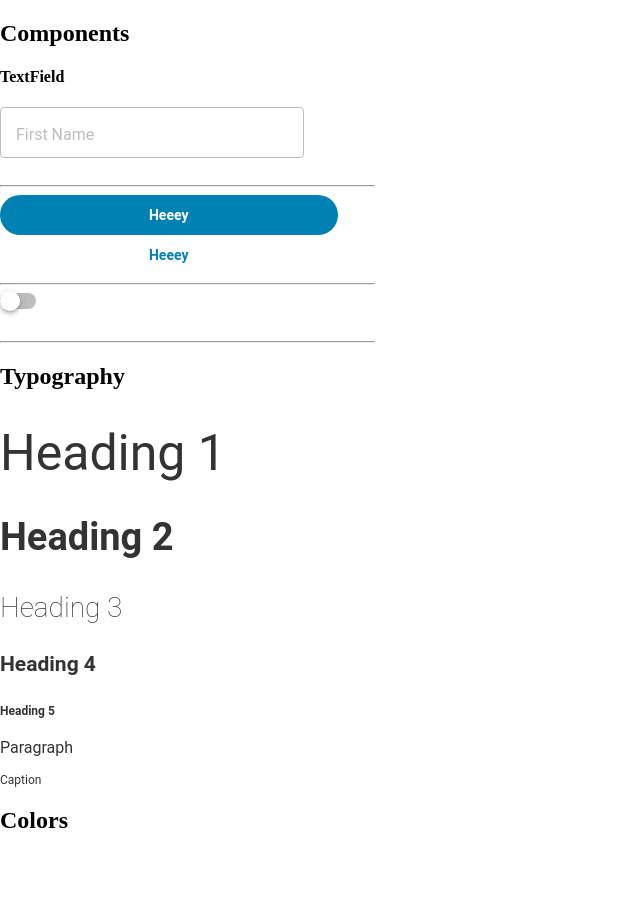
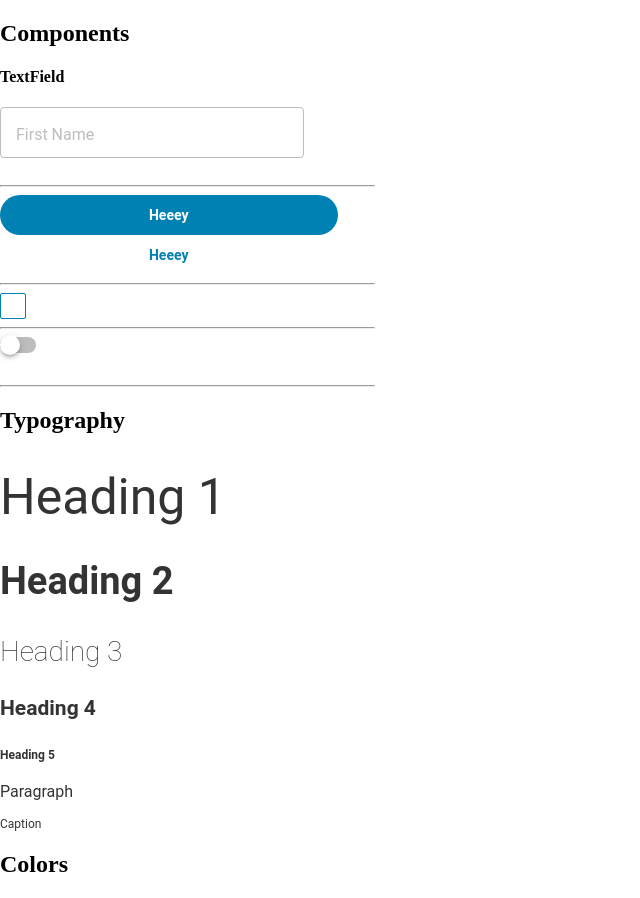
Before and after one commit to chrisnorthcutt/react-library, a React (Create React App) app in the folder universal-components/: page / in a window 1280 px wide. Shown: the whole page, without its empty margins (0-640 px from the left). Before the commit the page ends 854 px from the top, so only its background shows below. Built offline with nearby package versions, Linux system fonts and the light colour scheme.

Commit message:
Checkbox update

```diff
--- a/universal-components/src/App.js
+++ b/universal-components/src/App.js
@@ -6,6 +6,7 @@ import { Switch } from './Switch';
 import { ModalContainer } from './ModalContainer';
 import * as Type from './Typography'
 import { createGlobalStyle } from 'styled-components'
+import { Checkbox } from './Checkbox';
 
 const GlobalStyle = createGlobalStyle`
   @font-face {
@@ -40,6 +41,8 @@ function App() {
       <Button importance="primary" />
       <Button importance="tertiary" />
       <hr />
+      <Checkbox />
+      <hr />
       <Switch enabled={true} />
       <hr />
       <h2>Typography</h2>
--- a/universal-components/src/Checkbox.tsx
+++ b/universal-components/src/Checkbox.tsx
@@ -6,24 +6,24 @@ import { motion } from "framer-motion";
 
 const StyledCheckbox = styled(motion.div)`
   position: relative;
-  width: 30px;
-  height: 30px;
+  width: 24px;
+  height: 24px;
   background: ${colors.white};
   outline: none;
-  border: 1px solid ${colors.primary400};
-  border-radius: 4px;
+  border: 1px solid ${colors.primary600};
+  border-radius: 2px;
   > .background {
     position: absolute;
-    width: 30px;
-    height: 30px;
-    background: ${colors.primary400};
+    width: 24px;
+    height: 24px;
+    background: ${colors.primary600};
   }
   > .svg-container {
     position: relative;
     top: 0;
     left: 0;
-    width: 30px;
-    height: 30px;
+    width: 24px;
+    height: 24px;
     background: transparent;
 
     > svg {
@@ -77,8 +77,9 @@ export function Checkbox(props: any) {
             >
                 <svg
                     xmlns="http://www.w3.org/2000/svg"
-                    width="28"
-                    height="28"
+                    width="24"
+                    height="24"
+                    viewBox="-2 -3 34 34"
                 >
                     <path
                         d="M 5.5 17 L 11 22.5 L 22.5 6"
```
